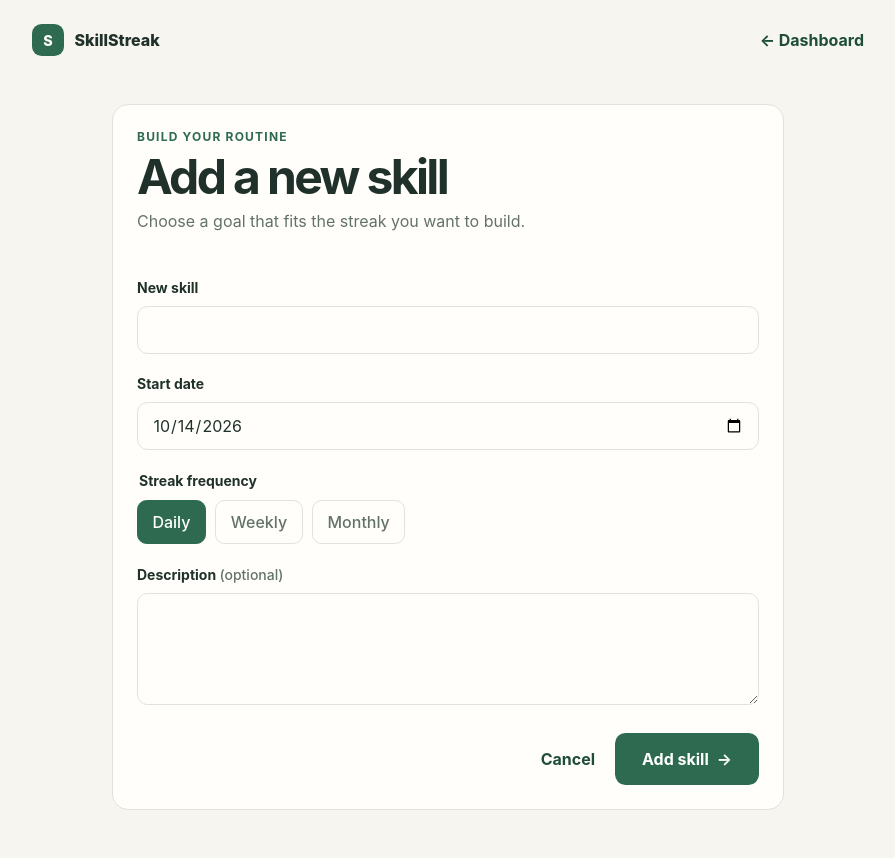
After one commit to ChicoState/skillstreak, a Django app: page /skills/new/ in a window 1280 px wide. The commit adds this page. Shown: the whole page, without its empty margins (192-1087 px from the left). Run offline with Django 5.2, Linux system fonts and the light colour scheme; the visitor is signed in with stand-in values (Sample User, id 1); parts of the project's set-up code (start-up, migrations or seed data) failed here and were passed over.

Commit message:
feat/addskill, close #6

```diff
--- a/src/dashboard/static/dashboard/styles.css
+++ b/src/dashboard/static/dashboard/styles.css
@@ -166,6 +166,8 @@ nav { display: flex; gap: .4rem; margin-top: 1.25rem; overflow-x: auto; }
 
 .section-heading { align-items: end; margin: 2.5rem 0 1rem; }
 .section-heading h2 { margin-bottom: 0; }
+.skills-add-skill { text-decoration: none; white-space: nowrap; }
+.skills-add-skill:visited, .skills-add-skill:hover, .skills-add-skill:focus { text-decoration: none; }
 
 .text-button { background: transparent; color: var(--muted); padding: .3rem 0; }
 .text-button:disabled { cursor: not-allowed; opacity: .75; }
@@ -180,6 +182,7 @@ nav { display: flex; gap: .4rem; margin-top: 1.25rem; overflow-x: auto; }
 
 .skill-card { padding: 1.25rem; }
 .skill-card p { margin-bottom: 0; color: var(--muted); font-size: .875rem; }
+.skill-details .goal-met { color: var(--moss); }
 
 .skill-card-heading { align-items: flex-start; }
 .skill-card-heading > div:nth-child(2) { flex: 1; }
--- a/src/dashboard/templates/dashboard/preview.html
+++ b/src/dashboard/templates/dashboard/preview.html
@@ -28,14 +28,14 @@
           </header>
           <section class="overview" aria-labelledby="overview-title"><div><p class="eyebrow">Today’s focus</p><h2 id="overview-title">Small steps, strong momentum.</h2></div><p class="overview-progress"><strong>{{ cards|length }}</strong> active skill{{ cards|length|pluralize }}</p></section>
           <section id="skills" class="skills-section" aria-labelledby="skills-title">
-            <div class="section-heading"><div><p class="eyebrow">Your routine</p><h2 id="skills-title">Your skills</h2></div></div>
+            <div class="section-heading"><div><p class="eyebrow">Your routine</p><h2 id="skills-title">Your skills</h2></div><a class="skills-add-skill library-button" href="{% url 'create-custom-skill' %}">Add skill</a></div>
             {% if cards %}
             <div class="skill-grid">
               {% for card in cards %}
               <article class="skill-card">
-                <div class="skill-card-heading"><div class="skill-icon running" aria-hidden="true">✓</div><div><h3>{{ card.user_skill.skill.name }}</h3><p>{{ card.weekly_completed }} day{{ card.weekly_completed|pluralize }} completed this week</p></div></div>
+                <div class="skill-card-heading"><div class="skill-icon running" aria-hidden="true">✓</div><div><h3>{{ card.user_skill.skill.name }}</h3>{% if card.user_skill.skill.description %}<p>{{ card.user_skill.skill.description }}</p>{% endif %}</div></div>
                 <div class="card-divider"></div>
-                <div class="skill-details"><div><span class="detail-label">This week</span><strong>{{ card.weekly_completed }} of 7 days</strong></div><div class="week" aria-label="{{ card.user_skill.skill.name }} activity this week">{% for day in card.days %}<span{% if day.complete %} class="done"{% endif %} title="{{ day.date|date:'l, F j' }}">{{ day.date|date:"D"|slice:":1" }}</span>{% endfor %}</div></div>
+                <div class="skill-details"><div><span class="detail-label">Progress</span><strong{% if card.goal_met %} class="goal-met"{% endif %}>{{ card.progress_text }}</strong></div><div class="week" aria-label="{{ card.user_skill.skill.name }} activity this week">{% for day in card.days %}<span{% if day.complete %} class="done"{% endif %} title="{{ day.date|date:'l, F j' }}">{{ day.date|date:"D"|slice:":1" }}</span>{% endfor %}</div></div>
                 <form method="post" action="{% url 'toggle-completion' card.user_skill.id %}">{% csrf_token %}<button class="completion-button{% if card.today_completed %} complete{% endif %}" type="submit">{% if card.today_completed %}Completed today — undo{% else %}Mark complete today{% endif %}</button></form>
               </article>
               {% endfor %}
--- a/src/skillstreak/urls.py
+++ b/src/skillstreak/urls.py
@@ -3,13 +3,14 @@
 from django.urls import include, path
 
 from dashboard.views import preview
-from tracking.views import toggle_completion, toggle_selection
+from tracking.views import create_custom_skill, toggle_completion, toggle_selection
 
 from .health import health_check
 
 urlpatterns = [
     path("", include("accounts.urls")),
     path("", preview, name="dashboard-preview"),
+    path("skills/new/", create_custom_skill, name="create-custom-skill"),
     path("skills/<int:skill_id>/selection", toggle_selection, name="toggle-selection"),
     path(
         "user-skills/<int:user_skill_id>/completion",
--- /dev/null
+++ b/src/tracking/forms.py
@@ -0,0 +1,64 @@
+"""Validated input for a member-created private skill."""
+
+from django import forms
+from django.core.exceptions import ValidationError
+from django.db import models
+from django.utils import timezone
+
+
+class CustomSkillForm(forms.Form):
+    """Collect one custom skill and its recurring completion target."""
+
+    class Frequency(models.TextChoices):
+        DAILY = "daily", "Daily"
+        WEEKLY = "weekly", "Weekly"
+        MONTHLY = "monthly", "Monthly"
+
+    name = forms.CharField(
+        max_length=100,
+        strip=True,
+        error_messages={"required": "Enter a skill name."},
+        widget=forms.TextInput(attrs={"autocomplete": "off"}),
+    )
+    started_on = forms.DateField(
+        initial=timezone.localdate,
+        widget=forms.DateInput(attrs={"type": "date", "autocomplete": "off"}),
+    )
+    description = forms.CharField(
+        max_length=1000,
+        required=False,
+        widget=forms.Textarea(attrs={"rows": 4, "autocomplete": "off"}),
+    )
+    frequency = forms.ChoiceField(choices=Frequency.choices, initial=Frequency.DAILY)
+    target_days = forms.IntegerField(
+        required=False,
+        min_value=1,
+        max_value=31,
+        widget=forms.NumberInput(attrs={"autocomplete": "off"}),
+    )
+
+    def clean_name(self) -> str:
+        name = self.cleaned_data["name"]
+        if not name:
+            raise ValidationError("Enter a skill name.")
+        return name
+
+    def clean_started_on(self):
+        started_on = self.cleaned_data["started_on"]
+        if started_on > timezone.localdate():
+            raise ValidationError("Start date cannot be in the future.")
+        return started_on
+
+    def clean(self):
+        cleaned_data = super().clean()
+        frequency = cleaned_data.get("frequency")
+        target_days = cleaned_data.get("target_days")
+
+        if frequency == self.Frequency.DAILY:
+            cleaned_data["target_days"] = None
+        elif target_days is None:
+            self.add_error("target_days", "Enter the number of days you want to complete.")
+        elif frequency == self.Frequency.WEEKLY and target_days > 7:
+            self.add_error("target_days", "A weekly goal cannot exceed 7 days.")
+
+        return cleaned_data
--- /dev/null
+++ b/src/tracking/static/tracking/create_skill.css
@@ -0,0 +1,25 @@
+.custom-skill-page { width: min(100% - 2rem, 52rem); margin: 0 auto; padding: 1.5rem 0 3rem; }
+.custom-skill-header { display: flex; align-items: center; justify-content: space-between; gap: 1rem; }
+.back-link, .cancel-link { color: var(--moss-dark); font-weight: 750; text-decoration: none; }
+.custom-skill-panel { width: min(100%, 42rem); margin: 3rem auto 0; border: 1px solid var(--line); border-radius: var(--radius); background: var(--surface); padding: 1.5rem; }
+.custom-skill-panel h1 { margin-bottom: .5rem; font-size: clamp(2rem, 6vw, 3rem); }
+.custom-skill-form { display: grid; gap: .6rem; margin-top: 2rem; }
+.custom-skill-form > label, .frequency-fieldset legend { margin-top: .75rem; font-size: .875rem; font-weight: 750; }
+.custom-skill-form input:not([type="radio"]), .custom-skill-form textarea { width: 100%; min-height: 3rem; border: 1px solid var(--line); border-radius: .65rem; background: var(--surface); padding: .7rem .9rem; color: var(--ink); }
+.custom-skill-form input:not([type="radio"]):focus-visible, .custom-skill-form textarea:focus-visible, .custom-skill-form button:focus-visible, .custom-skill-page a:focus-visible { border-color: var(--moss); outline: 2px solid var(--sage); outline-offset: 2px; }
+.custom-skill-form textarea { min-height: 7rem; resize: vertical; }
+.custom-skill-form label span { color: var(--muted); font-weight: 500; }
+.frequency-fieldset { margin: .8rem 0 0; border: 0; padding: 0; }
+.frequency-options { display: flex; flex-wrap: wrap; gap: .6rem; margin-top: .7rem; }
+.frequency-option input { position: absolute; opacity: 0; }
+.frequency-option span { display: inline-flex; min-height: 2.75rem; align-items: center; border: 1px solid var(--line); border-radius: .6rem; background: var(--surface); padding: 0 .9rem; color: var(--muted); font-weight: 750; cursor: pointer; }
+.frequency-option input:checked + span { border-color: var(--moss); background: var(--moss); color: white; }
+.frequency-option input:focus-visible + span { border-color: var(--moss); outline: 2px solid var(--sage); outline-offset: 3px; }
+.target-days-field { margin-top: .7rem; }
+.target-days-input { display: flex; align-items: center; gap: .7rem; }
+.target-days-input input { max-width: 5.5rem; }
+.target-days-input span, .field-hint { color: var(--muted); font-size: .85rem; }
+.field-hint { margin: .25rem 0 0; }
+.form-actions { display: flex; align-items: center; justify-content: flex-end; gap: 1.25rem; margin-top: 1.2rem; }
+.form-actions .primary-button { min-width: 9rem; margin-top: 0; }
+@media (max-width: 30rem) { .custom-skill-header { align-items: flex-start; flex-direction: column; } .custom-skill-panel { margin-top: 2rem; padding: 1.25rem; } .target-days-input { align-items: flex-start; flex-direction: column; gap: .35rem; } }
--- /dev/null
+++ b/src/tracking/templates/tracking/create_skill.html
@@ -0,0 +1,77 @@
+{% load static %}
+<!doctype html>
+<html lang="en">
+  <head>
+    <meta charset="utf-8">
+    <meta name="viewport" content="width=device-width, initial-scale=1">
+    <title>Add a skill | SkillStreak</title>
+    <link rel="stylesheet" href="{% static 'dashboard/styles.css' %}">
+    <link rel="stylesheet" href="{% static 'tracking/create_skill.css' %}">
+  </head>
+  <body>
+    <main class="preview">
+      <section class="custom-skill-page" aria-labelledby="create-skill-title">
+        <header class="custom-skill-header">
+          <a class="brand" href="{% url 'dashboard-preview' %}"><span class="brand-mark" aria-hidden="true">S</span><span>SkillStreak</span></a>
+          <a class="back-link" href="{% url 'dashboard-preview' %}">← Dashboard</a>
+        </header>
+        <section class="custom-skill-panel">
+          <p class="eyebrow">Build your routine</p>
+          <h1 id="create-skill-title">Add a new skill</h1>
+          <p class="login-copy">Choose a goal that fits the streak you want to build.</p>
+          <form class="custom-skill-form" method="post" autocomplete="off">
+            {% csrf_token %}
+            {% if form.non_field_errors %}<div class="form-error" role="alert">{{ form.non_field_errors }}</div>{% endif %}
+            <label for="{{ form.name.id_for_label }}">New skill</label>
+            {{ form.name }}
+            {% for error in form.name.errors %}<p class="field-error">{{ error }}</p>{% endfor %}
+            <label for="{{ form.started_on.id_for_label }}">Start date</label>
+            {{ form.started_on }}
+            {% for error in form.started_on.errors %}<p class="field-error">{{ error }}</p>{% endfor %}
+            <fieldset class="frequency-fieldset">
+              <legend>Streak frequency</legend>
+              <div class="frequency-options">
+                {% for value, label in form.fields.frequency.choices %}
+                <label class="frequency-option"><input type="radio" name="{{ form.frequency.html_name }}" value="{{ value }}"{% if form.frequency.value == value %} checked{% endif %}><span>{{ label }}</span></label>
+                {% endfor %}
+              </div>
+              {% for error in form.frequency.errors %}<p class="field-error">{{ error }}</p>{% endfor %}
+            </fieldset>
+            <div class="target-days-field" data-target-days>
+              <label for="{{ form.target_days.id_for_label }}">Target days</label>
+              <div class="target-days-input">{{ form.target_days }}<span data-target-suffix>days per week</span></div>
+              <p class="field-hint" data-target-hint>Choose from 1 to 7 days each week.</p>
+              {% for error in form.target_days.errors %}<p class="field-error">{{ error }}</p>{% endfor %}
+            </div>
+            <label for="{{ form.description.id_for_label }}">Description <span>(optional)</span></label>
+            {{ form.description }}
+            {% for error in form.description.errors %}<p class="field-error">{{ error }}</p>{% endfor %}
+            <div class="form-actions"><a class="cancel-link" href="{% url 'dashboard-preview' %}">Cancel</a><button class="primary-button" type="submit">Add skill <span aria-hidden="true">→</span></button></div>
+          </form>
+        </section>
+      </section>
+    </main>
+    <script>
+      const frequencyInputs = document.querySelectorAll('input[name="frequency"]');
+      const targetField = document.querySelector('[data-target-days]');
+      const targetInput = document.querySelector('#{{ form.target_days.id_for_label }}');
+      const suffix = document.querySelector('[data-target-suffix]');
+      const hint = document.querySelector('[data-target-hint]');
+      function updateTargetField() {
+        const selectedFrequency = document.querySelector('input[name="frequency"]:checked');
+        const frequency = selectedFrequency ? selectedFrequency.value : 'daily';
+        const isDaily = frequency === 'daily';
+        targetField.hidden = isDaily;
+        targetInput.disabled = isDaily;
+        if (!isDaily) {
+          const monthly = frequency === 'monthly';
+          targetInput.max = monthly ? 31 : 7;
+          suffix.textContent = monthly ? 'days per month' : 'days per week';
+          hint.textContent = monthly ? 'Choose from 1 to 31 days each calendar month.' : 'Choose from 1 to 7 days each week.';
+        }
+      }
+      frequencyInputs.forEach((input) => input.addEventListener('change', updateTargetField));
+      updateTargetField();
+    </script>
+  </body>
+</html>
--- a/src/tracking/views.py
+++ b/src/tracking/views.py
@@ -1,12 +1,58 @@
-"""Protected skill selection and binary completion actions."""
+"""Protected skill selection, creation, and binary completion actions."""
+
+from uuid import uuid4
 
 from django.contrib.auth.decorators import login_required
+from django.db import transaction
 from django.http import HttpRequest, HttpResponse
-from django.shortcuts import get_object_or_404, redirect
+from django.shortcuts import get_object_or_404, redirect, render
 from django.utils import timezone
-from django.views.decorators.http import require_POST
+from django.views.decorators.http import require_http_methods, require_POST
 
-from .models import DailyCompletion, Skill, UserSkill
+from .forms import CustomSkillForm
+from .models import DailyCompletion, Skill, UserSkill, UserSkillSchedule
+
+
+@login_required
+@require_http_methods(["GET", "POST"])
+def create_custom_skill(request: HttpRequest) -> HttpResponse:
+    """Create an active private skill and its current recurring goal."""
+    form = CustomSkillForm(request.POST or None)
+    if request.method == "POST" and form.is_valid():
+        with transaction.atomic():
+            skill = Skill.objects.create(
+                slug=f"private-{uuid4().hex}",
+                name=form.cleaned_data["name"],
+                description=form.cleaned_data["description"],
+                visibility=Skill.Visibility.PRIVATE,
+                created_by=request.user,
+            )
+            user_skill = UserSkill.objects.create(
+                user=request.user,
+                skill=skill,
+                started_on=form.cleaned_data["started_on"],
+            )
+            frequency = form.cleaned_data["frequency"]
+            schedule_data = {
+                "user_skill": user_skill,
+                "effective_from": user_skill.started_on,
+            }
+            if frequency == CustomSkillForm.Frequency.DAILY:
+                schedule_data["rule_type"] = UserSkillSchedule.RuleType.DAILY
+            elif frequency == CustomSkillForm.Frequency.WEEKLY:
+                schedule_data.update(
+                    rule_type=UserSkillSchedule.RuleType.DAYS_PER_WEEK,
+                    target_days_per_week=form.cleaned_data["target_days"],
+                    week_starts_on=1,
+                )
+            else:
+                schedule_data.update(
+                    rule_type=UserSkillSchedule.RuleType.DAYS_PER_MONTH,
+                    target_days_per_month=form.cleaned_data["target_days"],
+                )
+            UserSkillSchedule.objects.create(**schedule_data)
+        return redirect("dashboard-preview")
+    return render(request, "tracking/create_skill.html", {"form": form})
 
 
 @login_required
```
Also changed, not shown: docs/decisions/004-private-custom-skill-goals.md (added, +26 -0 lines), docs/specs/private-custom-skill-goals.md (added, +33 -0 lines), docs/specs/selectable-binary-skill-tracking.md (+6 -2 lines), schema.sql (+12 -0 lines), src/dashboard/views.py (+19 -2 lines), src/tracking/models.py (+16 -0 lines), src/tracking/progress.py (added, +52 -0 lines), tests/application/test_custom_skills.py (added, +187 -0 lines), tests/application/test_dashboard.py (+33 -0 lines), IMG_1647.jpg (added), README.md, src/tracking/migrations/0004_userskillschedule_target_days_per_month.py (added).
